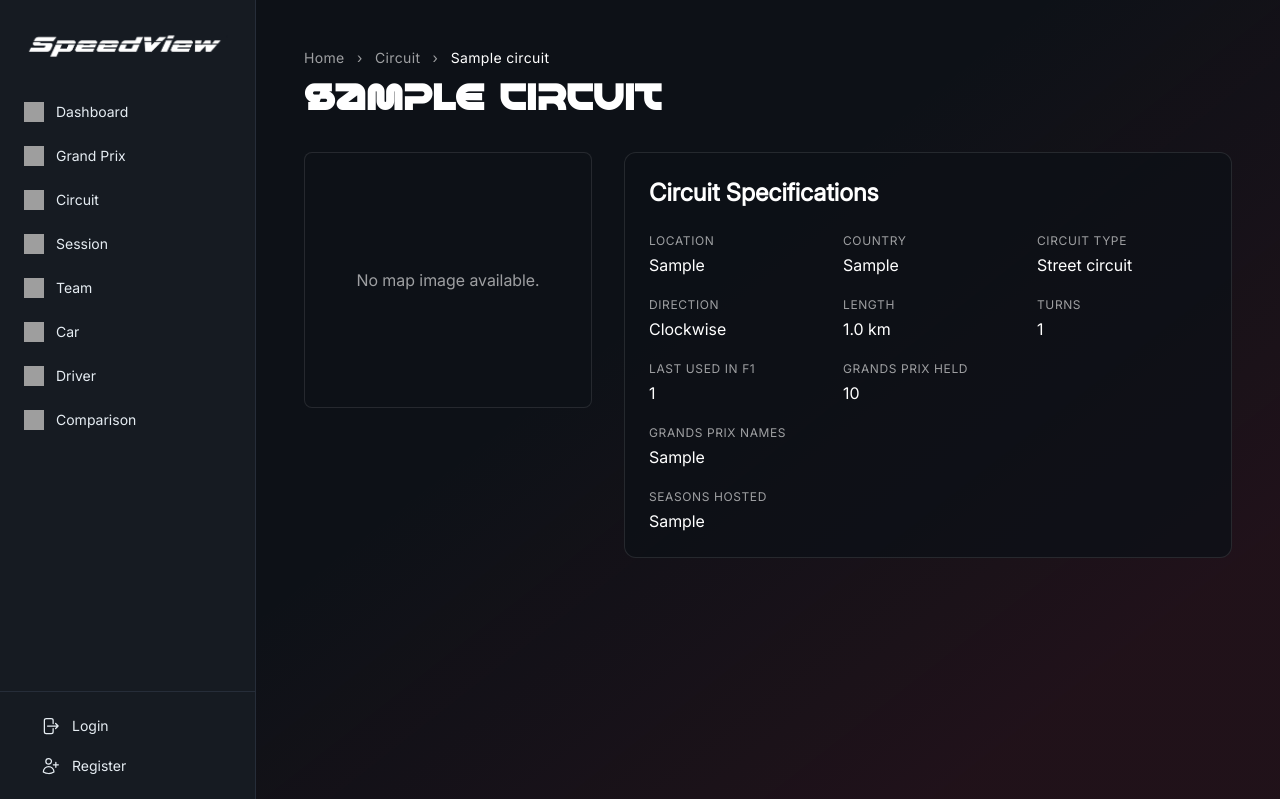
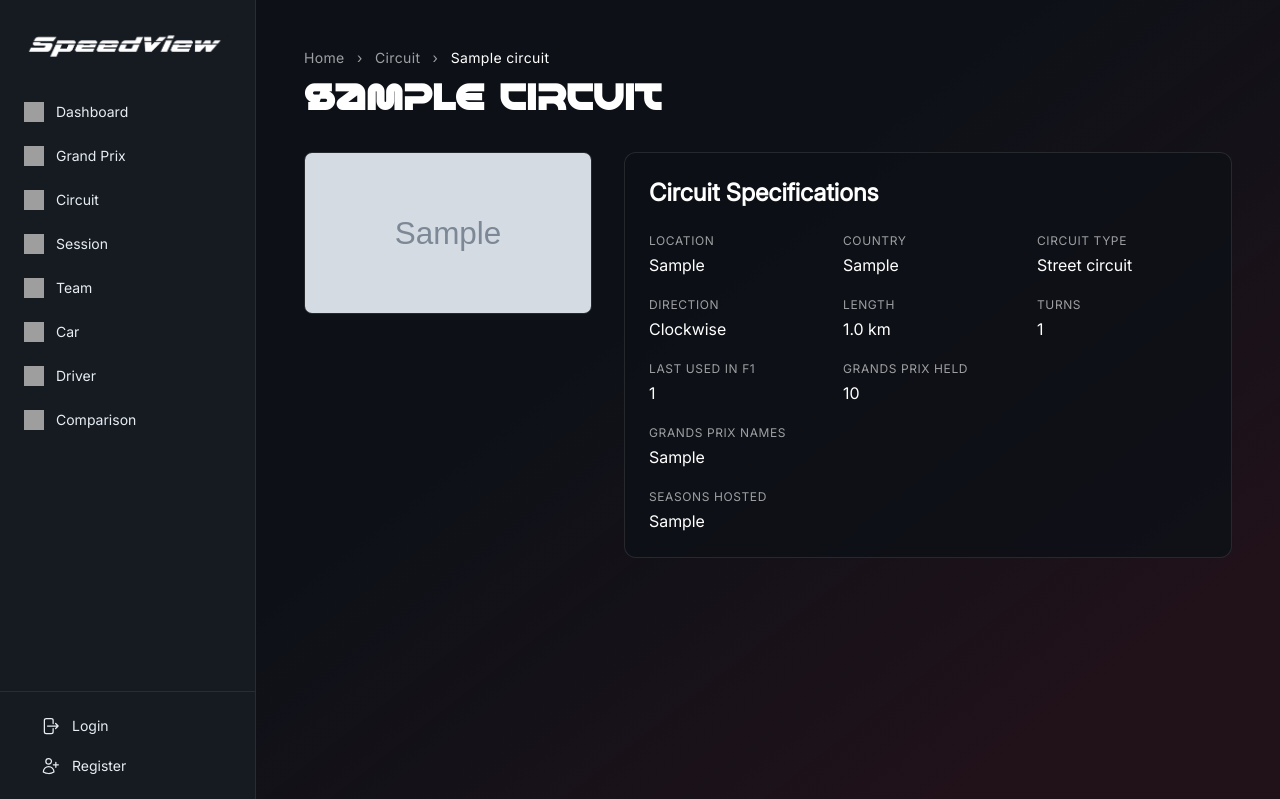
Before and after one commit to Formula-404/SpeedView, a Django app: page /circuit/1/ in a window 1280 px wide. Shown: the top 799 px of the page. Run offline with Django 5.2, Linux system fonts and the light colour scheme; tables that the repository leaves empty hold one stand-in row (values such as "Sample post"); grey boxes marked "Sample" are stand-in pictures; some libraries are stand-ins or nearby versions; grey boxes are pictures that could not be loaded.

Commit message:
fix/ circuit detail ada minor fix tadi

```diff
--- a/apps/circuit/templates/circuit_detail.html
+++ b/apps/circuit/templates/circuit_detail.html
@@ -39,20 +39,22 @@
 
     <!-- Main Content Grid -->
     <div class="grid grid-cols-1 lg:grid-cols-3 gap-8 mt-6">
-
-        <!-- Left Column: Map Image -->
+        <!-- Map Image -->
         <div class="lg:col-span-1">
             {% if circuit.map_image_file %}
-                <img src="{{ circuit.map_image_file.url }}" alt="Map of {{ circuit.name }}" class="w-full h-auto rounded-lg object-cover border border-white/10">
-                [Image of {{ circuit.name }} circuit layout]
+                <img src="{{ circuit.map_image_file.url }}" alt="Map of {{ circuit.name }}" class="w-full h-auto rounded-lg object-cover border border-white/10 aspect-video">
+
+            {% elif circuit.map_image_url %}
+                <img src="{{ circuit.map_image_url }}" alt="Map of {{ circuit.name }} (from URL)" class="w-full h-auto rounded-lg object-cover border border-white/10 aspect-video">
+
             {% else %}
-                <div class="w-full h-64 flex items-center justify-center bg-[#0D1117] border border-white/10 rounded-lg text-white/60">
+                <div class="w-full h-64 flex items-center justify-center bg-[#0D1117] border border-white/10 rounded-lg text-white/60 aspect-video">
                     No map image available.
                 </div>
             {% endif %}
         </div>
 
-        <!-- Right Column: Circuit Details -->
+        <!-- Circuit Details -->
         <div class="lg:col-span-2 bg-[#0D1117]/80 border border-white/10 rounded-xl p-6">
             <h2 class="text-2xl font-semibold text-white mb-6">Circuit Specifications</h2>
             <div class="grid grid-cols-1 sm:grid-cols-2 md:grid-cols-3 gap-x-6 gap-y-5">
```
